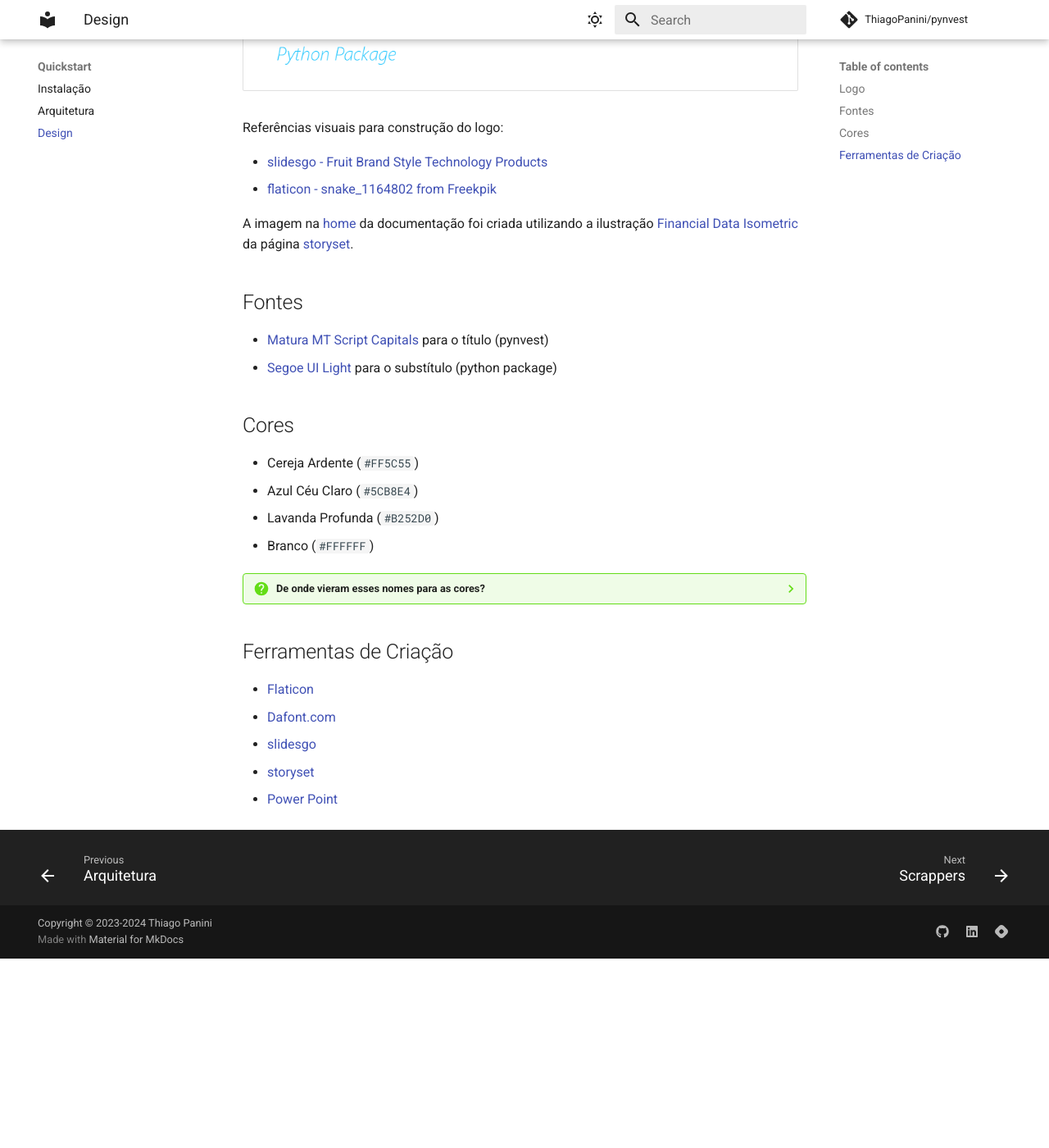
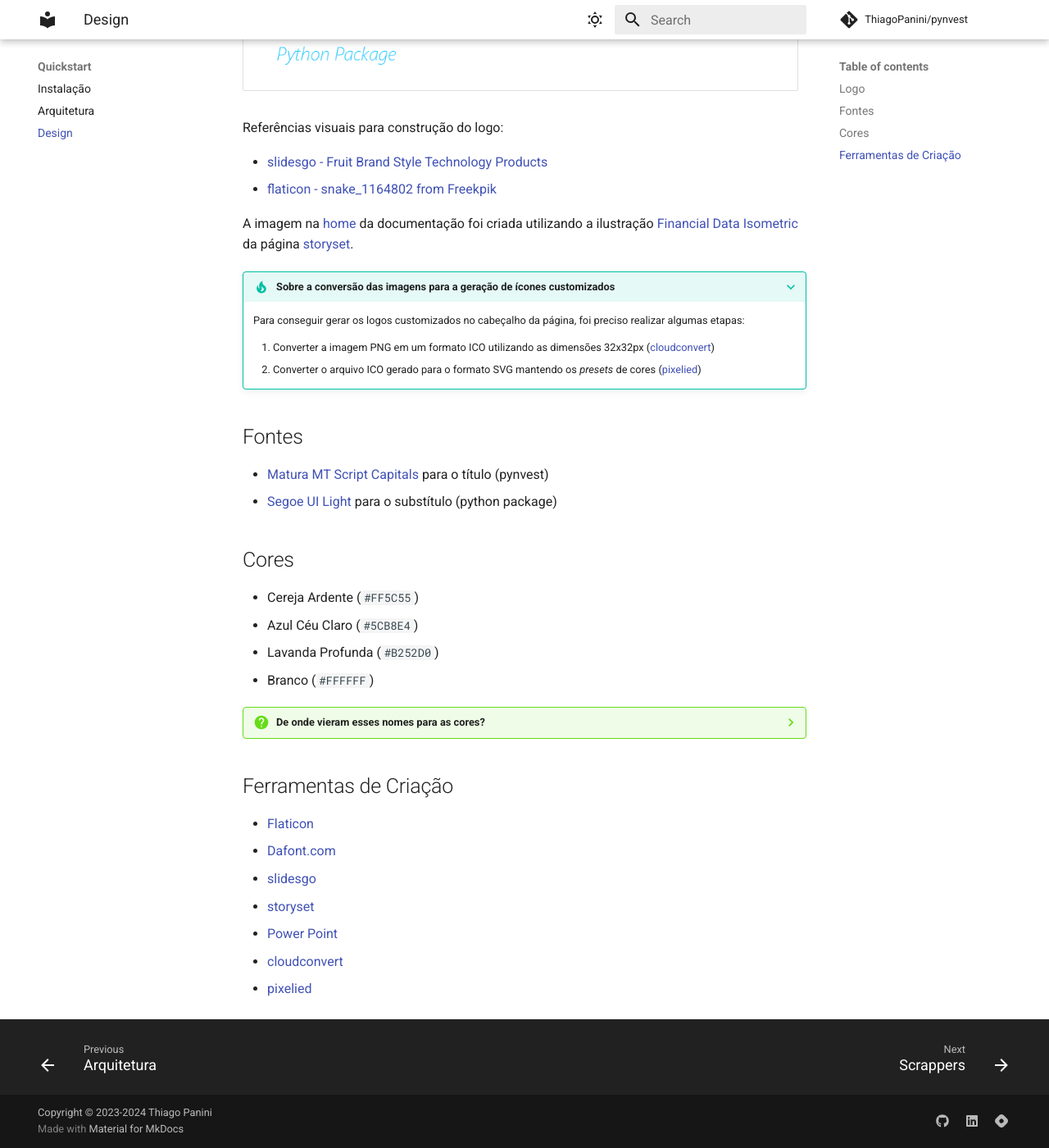
Before and after one commit to ThiagoPanini/pynvest, an MkDocs documentation site: the page built from docs/quickstart/design.md, in a window 1280 px wide and 1400 px high, scrolled down 880 px. Shown: the whole window at 82% size. Built offline with MkDocs 1.6.1 and Material for MkDocs 9.7.7, drawn with Linux system fonts in a browser that asks for light colours; comment, search, counter and statistics services are not loaded; before the commit the page ends 2049 px from its top, so only the background shows below that.

Commit message:
docs: referenciando ferramentas de conversão de imagens

```diff
--- a/docs/quickstart/design.md
+++ b/docs/quickstart/design.md
@@ -19,6 +19,11 @@
 
 A imagem na [home](../index.md) da documentação foi criada utilizando a ilustração [Financial Data Isometric](https://storyset.com/illustration/financial-data/amico) da página [storyset](https://storyset.com/).
 
+???+ tip "Sobre a conversão das imagens para a geração de ícones customizados"
+    Para conseguir gerar os logos customizados no cabeçalho da página, foi preciso realizar algumas etapas:
+
+    1. Converter a imagem PNG em um formato ICO utilizando as dimensões 32x32px ([cloudconvert](https://cloudconvert.com/png-to-ico))
+    2. Converter o arquivo ICO gerado para o formato SVG mantendo os *presets* de cores ([pixelied](https://pixelied.com/convert/png-converter/png-to-svg))
 
 ## Fontes
 
@@ -57,3 +62,5 @@
 - [slidesgo](https://slidesgo.com/pt/)
 - [storyset](https://storyset.com/)
 - [Power Point](https://www.microsoft.com/en-us/microsoft-365/powerpoint)
+- [cloudconvert](https://cloudconvert.com/png-to-ico)
+- [pixelied](https://pixelied.com/convert/png-converter/png-to-svg)
```
